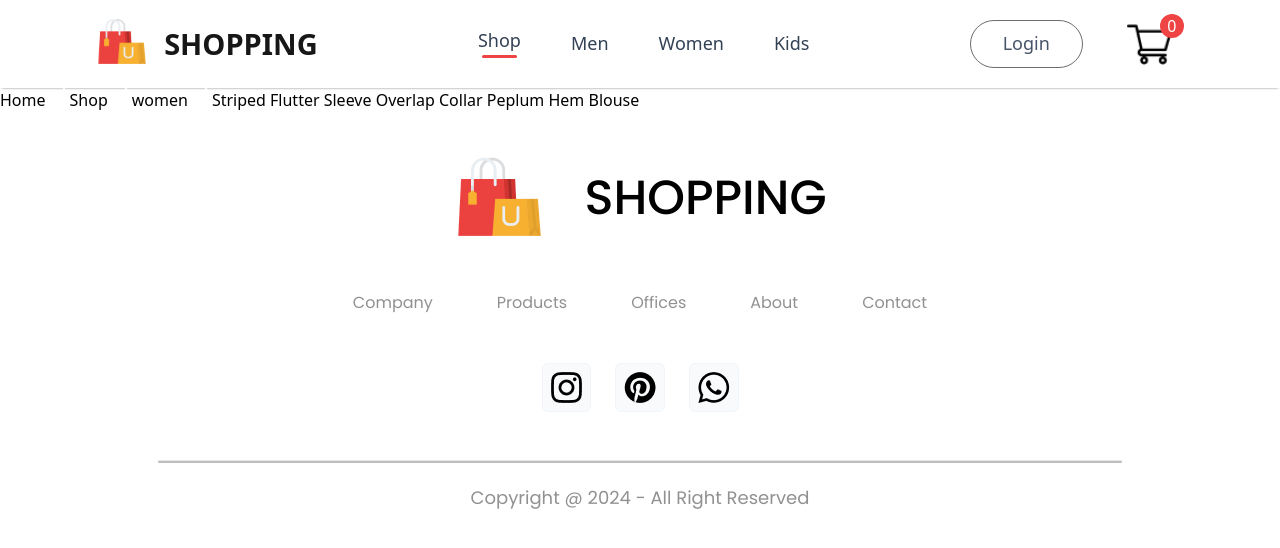
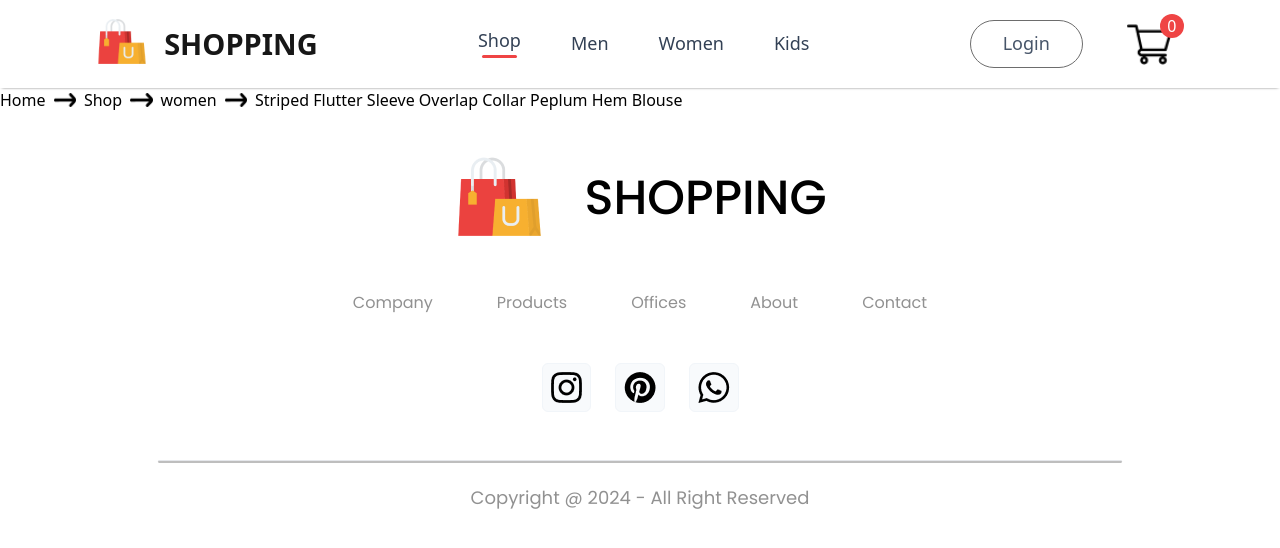
Before and after one commit to Twana9/E-Commerce-React-App, a React (Vite) app: page /product/1 in a window 1280 px wide. Shown: the top 548 px of the page. Built offline with nearby package versions, Linux system fonts and the light colour scheme; a web font is replaced by a local one.

Commit message:
debuging

```diff
--- a/src/App.jsx
+++ b/src/App.jsx
@@ -26,7 +26,6 @@ function App() {
         <Route path="/product" element={<Product />}>
           <Route path=":productId" element={<Product />} />
         </Route>
-        <Route />
         <Route path="/cart" element={<Cart />} />
         <Route path="/login" element={<LoginSignup />} />
       </Routes>
--- a/src/Components/BreadScrum.jsx
+++ b/src/Components/BreadScrum.jsx
@@ -4,10 +4,17 @@ export function BreadScrum(props) {
   //disturcturing the props
   const { product } = props;
   return (
-    <div className="flex">
-      Home <img src={arrow} alt=">" className="" />
-      Shop <img src={arrow} alt=">" />
-      {product.category} <img src={arrow} alt=">" />
+    <div className="flex items-center gap-2">
+      Home{" "}
+      <img src={arrow} alt=">" className="filter invert hue-rotate-180 h-3.5" />
+      Shop
+      <img src={arrow} alt=">" className="filter invert hue-rotate-180 h-3.5" />
+      {product.category}
+      <img
+        src={arrow}
+        alt="arrow"
+        className="filter invert hue-rotate-180 h-3.5"
+      />
       {product.name}
     </div>
   );
```
